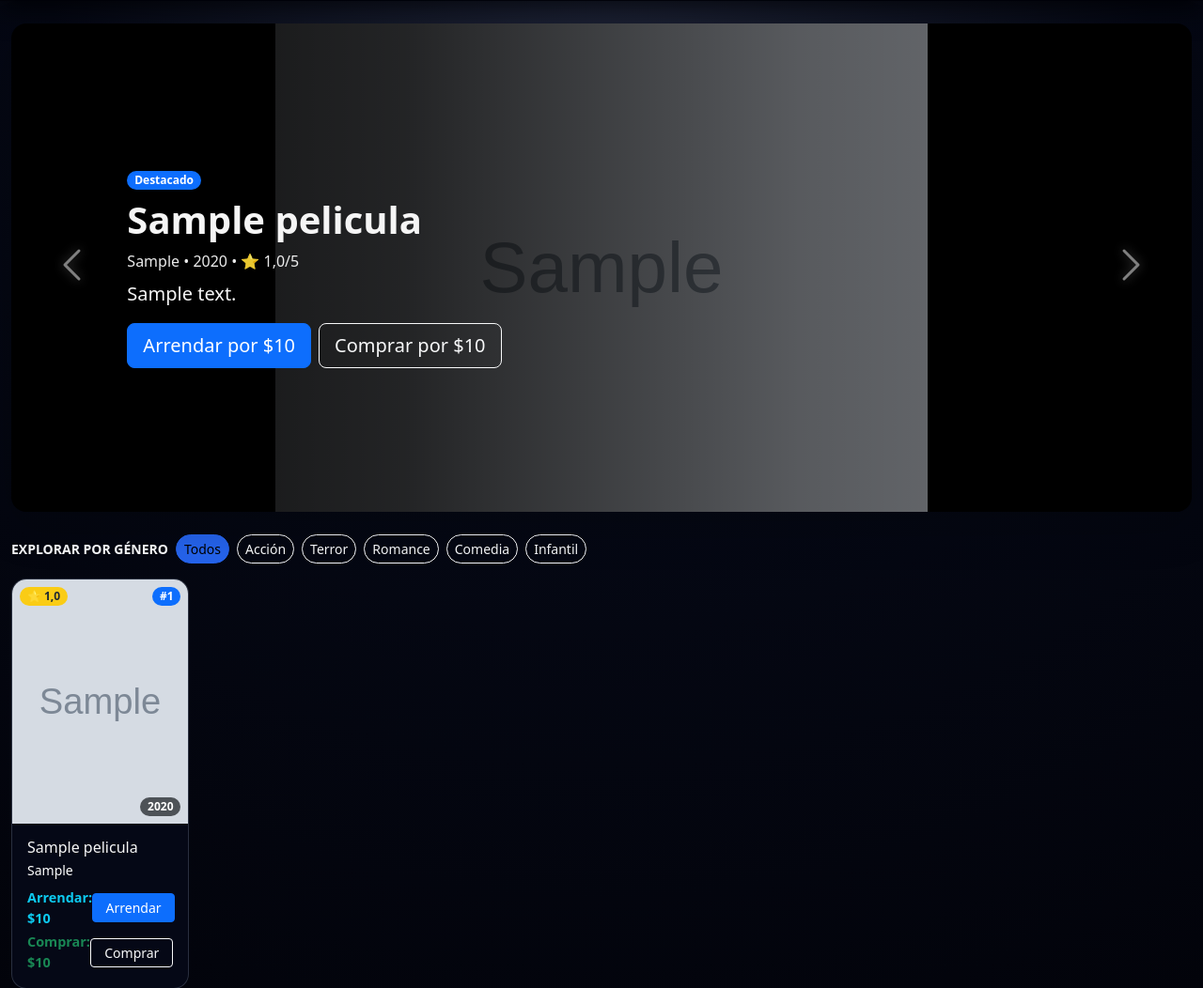
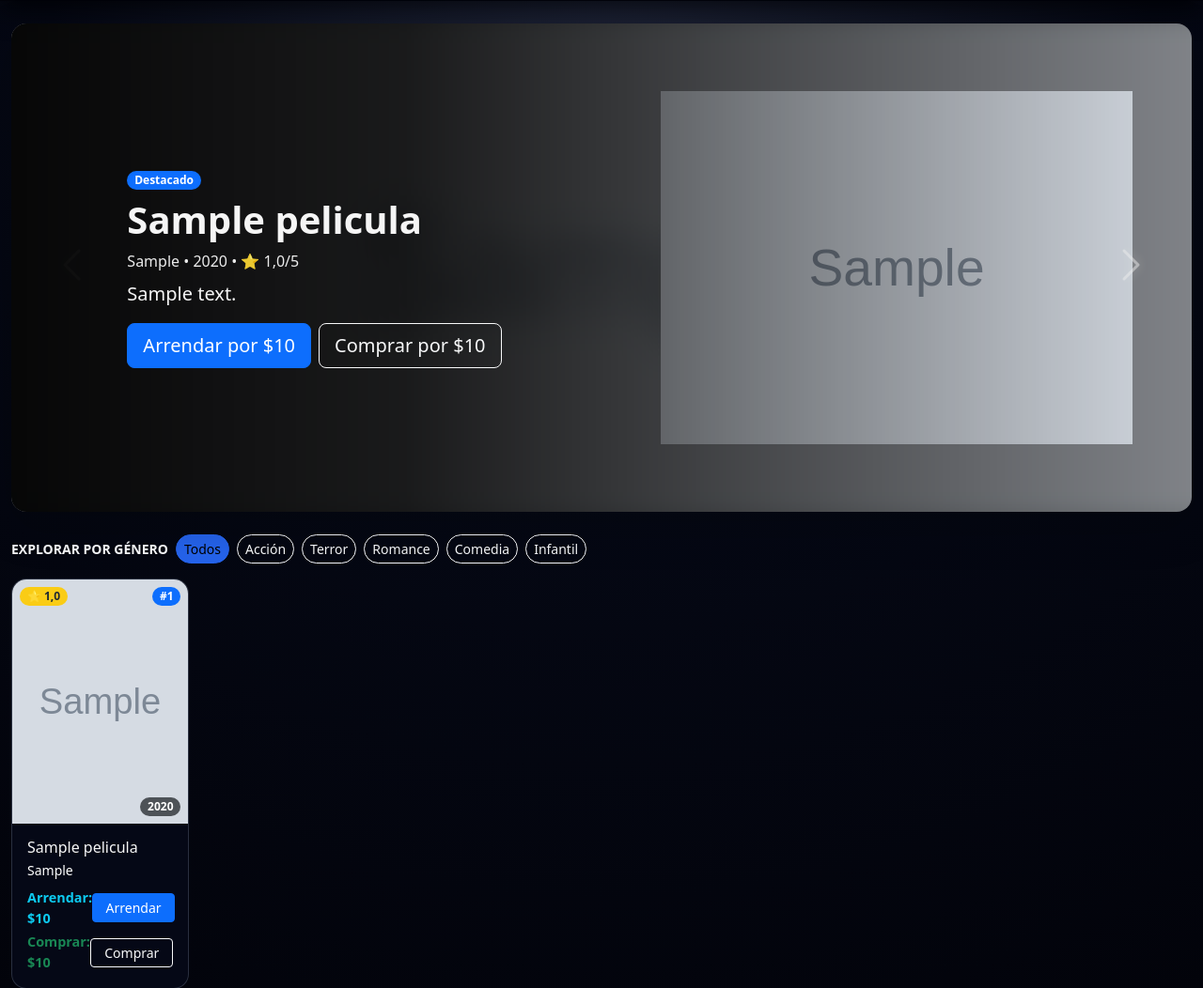
Before and after one commit to Nick24x/cinemarket, a Django app: page / in a window 1280 px wide. Shown: the part 61-1113 px from the top of the page at 94% size. Run offline with Django 5.2, Linux system fonts and the light colour scheme; tables that the repository leaves empty hold one stand-in row (values such as "Sample post"); grey boxes marked "Sample" are stand-in pictures.

Commit message:
actualización

```diff
--- a/static/css/css.css
+++ b/static/css/css.css
@@ -46,21 +46,57 @@ body {
 }
 
 /* ==== HERO ==== */
-.hero-img {
-  width: 100%;
+.hero-wrapper {
+  position: relative;
+  background: #000;
   height: 420px;
-  object-fit: cover;
-  filter: brightness(0.55);
+  overflow: hidden;
 }
 
-.hero-overlay {
+@media (min-width: 992px) {
+  .hero-wrapper {
+    height: 520px;
+  }
+}
+
+/* Fondo desenfocado que rellena los espacios negros */
+.hero-bg {
   position: absolute;
   inset: 0;
+  background-size: cover;
+  background-position: center;
+  filter: blur(18px);
+  transform: scale(1.1); /* para que el blur no deje bordes */
+  opacity: 0.6;
+  z-index: 0;
+}
+
+/* Póster nítido a la derecha */
+.hero-img {
+  position: absolute;
+  right: 5%;
+  top: 50%;
+  transform: translateY(-50%);
+  height: 90%;
+  width: auto;
+  max-width: 40%;
+  object-fit: contain;
+  z-index: 1;
+}
+
+/* Overlay para el texto encima del fondo y del póster */
+.hero-overlay {
+  position: relative;
+  z-index: 2;
+  height: 100%;
+  display: flex;
+  align-items: center;
   background: linear-gradient(
-    90deg,
-    rgba(0, 0, 0, 0.88) 0%,
-    rgba(0, 0, 0, 0.58) 45%,
-    rgba(0, 0, 0, 0.18) 100%
+    to right,
+    rgba(0, 0, 0, 0.95),
+    rgba(0, 0, 0, 0.8),
+    rgba(0, 0, 0, 0.4),
+    rgba(0, 0, 0, 0)
   );
 }
 
--- a/templates/home.html
+++ b/templates/home.html
@@ -9,47 +9,6 @@
   <!-- Bootstrap -->
   <link href="https://cdn.jsdelivr.net/npm/bootstrap@5.3.2/dist/css/bootstrap.min.css" rel="stylesheet">
   <link rel="stylesheet" href="{% static 'css/css.css' %}">
-
-  <!-- Ajustes visuales extra -->
-  <style>
-    /* Contenedor del hero: alto fijo y fondo negro */
-    .hero-wrapper {
-      position: relative;
-      background: #000;
-      height: 420px;
-    }
-
-    @media (min-width: 992px) {
-      .hero-wrapper {
-        height: 520px;
-      }
-    }
-
-    /* Póster del hero: que se vea completo, sin deformarse */
-    .hero-img {
-      height: 100%;
-      width: auto;
-      max-width: 100%;
-      margin: 0 auto;
-      display: block;
-      object-fit: contain; /* muestra toda la imagen, sin estirar */
-    }
-
-    /* Overlay para que el texto se lea bien encima del póster */
-    .hero-overlay {
-      position: absolute;
-      inset: 0;
-      display: flex;
-      align-items: center;
-      background: linear-gradient(
-        to right,
-        rgba(0, 0, 0, 0.90),
-        rgba(0, 0, 0, 0.70),
-        rgba(0, 0, 0, 0.25),
-        rgba(0, 0, 0, 0.0)
-      );
-    }
-  </style>
 </head>
 
 <body>
@@ -126,13 +85,15 @@
 
           {% for p in peliculas %}
           <div class="carousel-item {% if forloop.first %}active{% endif %}">
-            <!-- contenedor con altura fija y fondo negro -->
             <div class="hero-wrapper">
 
               {% if p.imagen %}
+                <!-- Fondo desenfocado -->
+                <div class="hero-bg" style="background-image: url('{{ p.imagen.url }}');"></div>
+                <!-- Póster nítido -->
                 <img src="{{ p.imagen.url }}" class="hero-img" alt="{{ p.titulo }}">
               {% else %}
-                <div class="hero-img" style="background: linear-gradient(135deg,#0f172a,#1d4ed8);"></div>
+                <div class="hero-bg" style="background: linear-gradient(135deg,#0f172a,#1d4ed8);"></div>
               {% endif %}
 
               <div class="hero-overlay">
```
